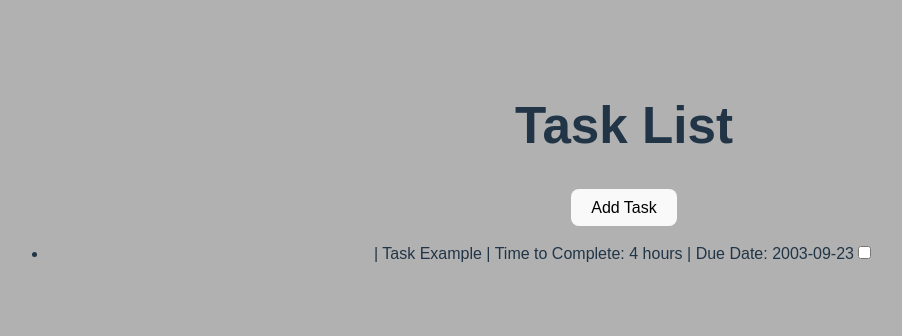
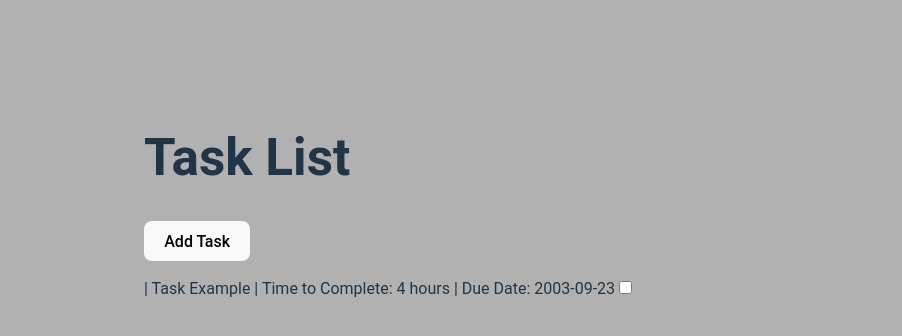
Before and after one commit to Reece-Ausmus/ScheduSmart, a React (Vite) app in the folder schedusmart-frontend/: page /taskmanager in a window 1280 px wide. Shown: the top 336 px of the page, without its empty margins (16-918 px from the left). Built offline with nearby package versions, Linux system fonts and the light colour scheme.

Commit message:
Start work on frontend styling for taskmanager

```diff
--- a/schedusmart-frontend/src/pages/TaskManager.css
+++ b/schedusmart-frontend/src/pages/TaskManager.css
@@ -1,67 +1,16 @@
 
+#root {
+    max-width: 1280px;
+    margin: 0 auto;
+    text-align: left;
+}
 
-body {
-    margin: 0;
-    font: 1em/1.5 sans-serif;
-    padding: 2em;
-  }
+body{
+    padding: 5% 10%;
+    font-size: 1rem;
+    font-family: "Roboto", sans-serif
+}
 
-  :root {
-    box-sizing: border-box;
-  }
-
-  *,
-  *::before,
-  *::after {
-    box-sizing: inherit;
-  }
-
-  h1,
-  h2,
-  h3,
-  h4,
-  h5,
-  h6 {
-    line-height: 1.2;
-  }
-
-  input[type="text"],
-  input[type="email"],
-  input[type="password"],
-  button {
-    padding: 0.5em;
-    font: inherit;
-    line-height: 1;
-  }
-
-  button {
-    cursor: pointer;
-  }
-
-  p {
-    margin: 0;
-  }
-
-  p:not(:last-child) {
-    margin-bottom: 1.5em;
-  }
-
-  .dialog {
-    max-width: 20rem;
-    padding: 2rem;
-    border: 0;
-    border-radius: 0.5rem;
-    box-shadow: hsl(0 0% 0% / 10%) 0 0 0.5rem 0.25rem;
-    position: relative;
-  }
-
-  .dialog::backdrop {
-    background: hsl(0 0% 0% / 50%);
-  }
-
-  .dialog-close-btn {
-    font-size: .75em;
-    position: absolute;
-    top: .25em;
-    right: .25em;
-  }
+ul {
+    list-style-type: none
+}
--- a/schedusmart-frontend/src/pages/TaskManager.jsx
+++ b/schedusmart-frontend/src/pages/TaskManager.jsx
@@ -1,10 +1,11 @@
 import React, { useState } from 'react';
-import './TaskManager.css';
+import "./TaskManager.css"
 
 // Define the Flask API URL
 const flaskURL = "http://127.0.0.1:5000";
 
 let nextId = 1;
+let str = "";
 const initialList = [
   { id: 0, title: 'Task Example', time: 4, date: "2003-09-23", seen: false },
 ];
@@ -38,38 +39,41 @@ export default function TaskManager() {
 
   return (
     <>
+      <div>
         <h1>Task List</h1>
-      <button id="openModal">Add Task</button>
-      <dialog id="modal" class="dialog">
-        <label>
-        Task Name:
+        <button id="openModal" onClick={() => {
+          setTaskName("")
+          setTaskTime(0)
+        }}>Add Task</button>
+      </div>
+      <dialog id="modal">
+        <label for="name">Task Name:</label>
         <input
+        id="name"
         value={taskName}
         onChange={e => setTaskName(e.target.value)}
         />
-        </label>
-        Time:
-        <label>
+        <label for="time">Workload:</label>
         <input
         type="number"
+        id="time"
         min="1"
         value={taskTime}
         onChange={e => setTaskTime(e.target.value)}
         />
-          Hours
-        </label>
-        <label>
+        <label for="date">Due Date:</label>
         <input
         type="date"
+        id="date"
         value={taskDate}
         onChange={e => setTaskDate(e.target.value)}
         />
-        </label>
-        <button id="closeModal" class="dialog-close-btn" onClick={() => {
+        <button id="closeModal" onClick={() => {
           setMyList([
             ...myList,
-            {id: nextId++, title: taskName, time: taskTime, date: taskDate, seen:false}
+            {id: nextId, title: taskName, time: taskTime, date: taskDate, seen:false}
           ]);
+          nextId = nextId + 1
         }}>Add</button>
       </dialog>
       <ItemList
```
Lines whose indentation alone changed are shown as unchanged.
